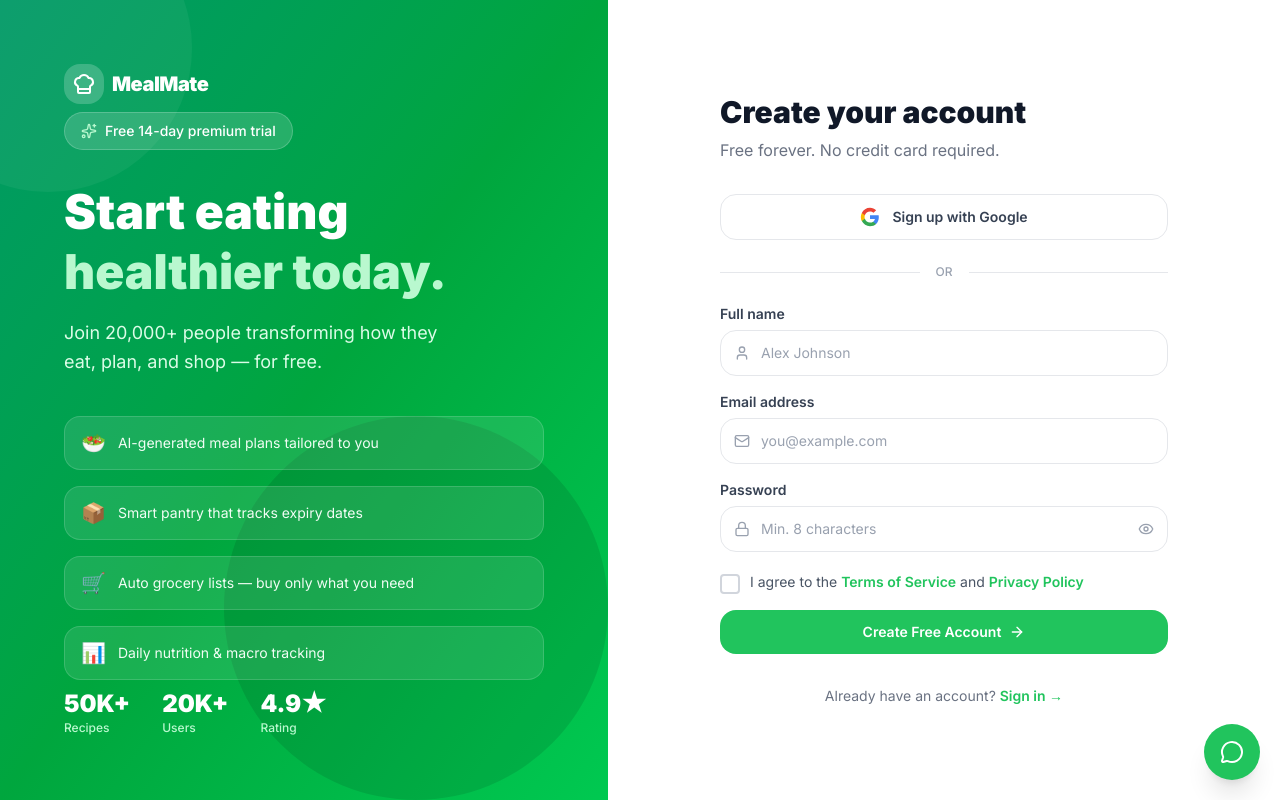
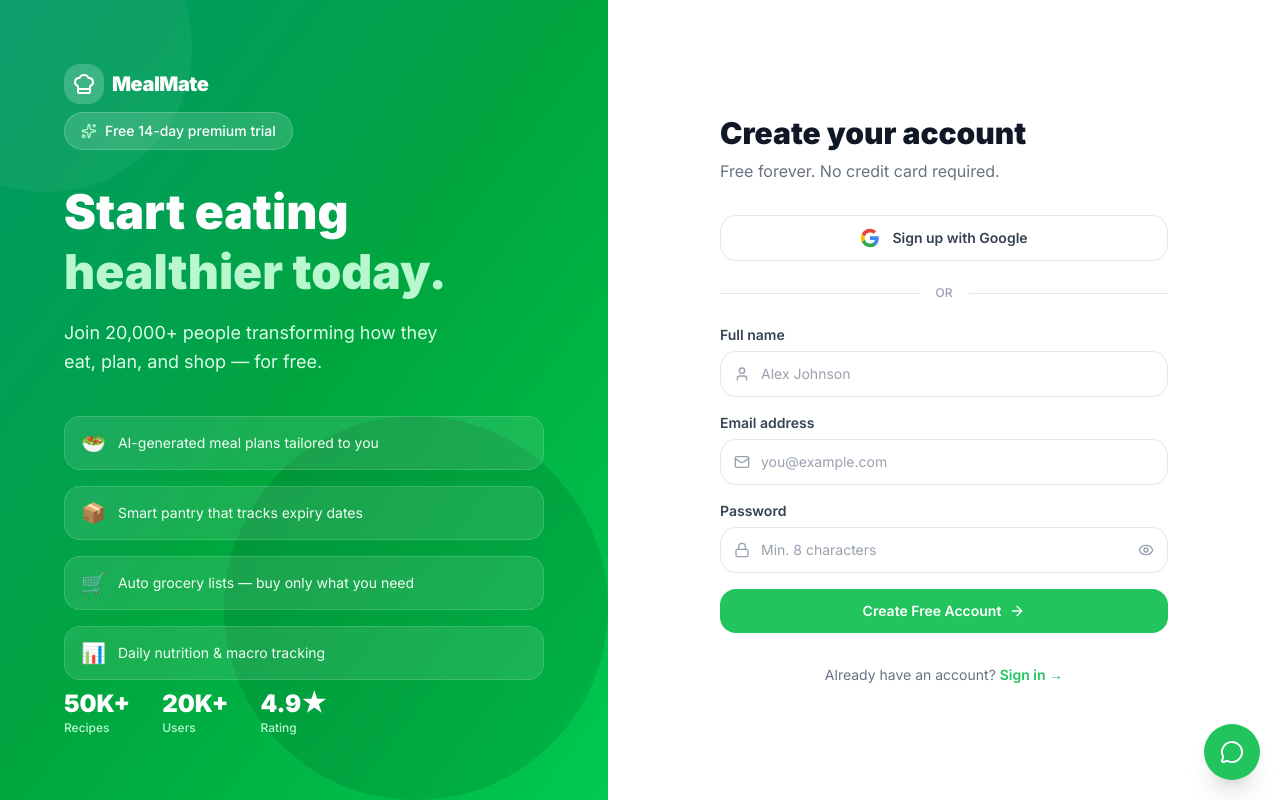
Before and after one commit to savani21/MealMate, a React (Vite) app in the folder frontend/: page /signup in a window 1280 px wide. Built offline with nearby package versions, Linux system fonts and the light colour scheme.

Commit message:
Remove nonfunctional signup terms checkbox

```diff
--- a/frontend/src/pages/Signup.jsx
+++ b/frontend/src/pages/Signup.jsx
@@ -16,7 +16,6 @@ export default function Signup() {
   const [, navigate] = useLocation();
   const [showPassword, setShowPassword] = useState(false);
   const [form, setForm] = useState({ name: '', email: '', password: '' });
-  const [agreed, setAgreed] = useState(false);
   const [loading, setLoading] = useState(false);
   const [error, setError] = useState('');
 
@@ -268,25 +267,6 @@ const handleSignup = async (e) => {
               )}
             </div>
 
-            {/* Terms */}
-            <div className="flex items-start gap-2.5 pt-1">
-              <button
-                type="button"
-                onClick={() => setAgreed(!agreed)}
-                className={`w-5 h-5 rounded border-2 flex items-center justify-center shrink-0 mt-0.5 transition-all ${
-                  agreed ? 'bg-primary border-primary' : 'border-gray-300 bg-white hover:border-primary/50'
-                }`}
-              >
-                {agreed && <svg className="w-3 h-3 text-white" fill="none" viewBox="0 0 12 12"><path stroke="currentColor" strokeWidth="2" strokeLinecap="round" strokeLinejoin="round" d="M2 6l3 3 5-5"/></svg>}
-              </button>
-              <span className="text-sm text-gray-600">
-                I agree to the{' '}
-                <a href="#" className="text-primary font-semibold hover:underline">Terms of Service</a>
-                {' '}and{' '}
-                <a href="#" className="text-primary font-semibold hover:underline">Privacy Policy</a>
-              </span>
-            </div>
-
             {/* Error */}
             {error && (
               <motion.p
```
